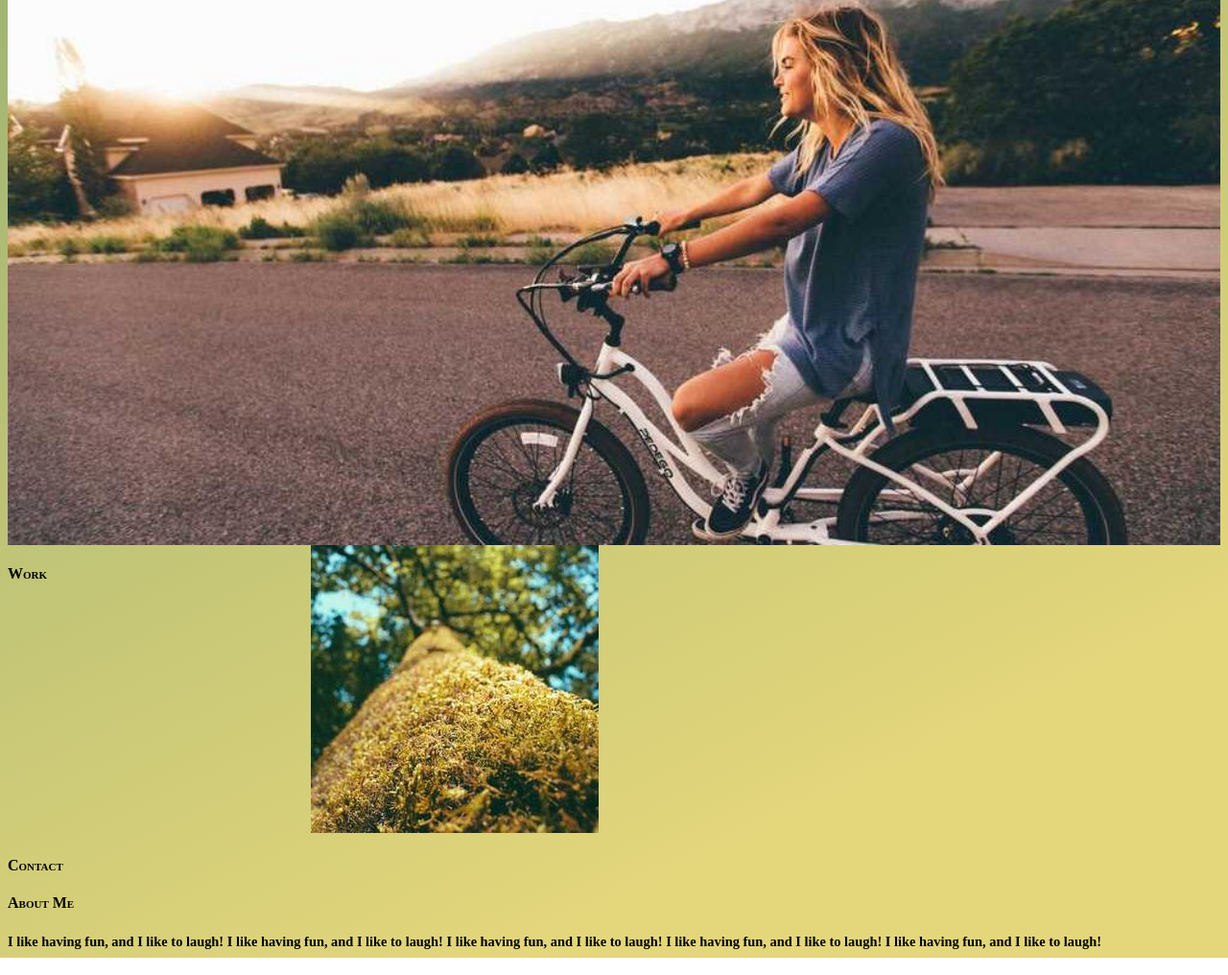
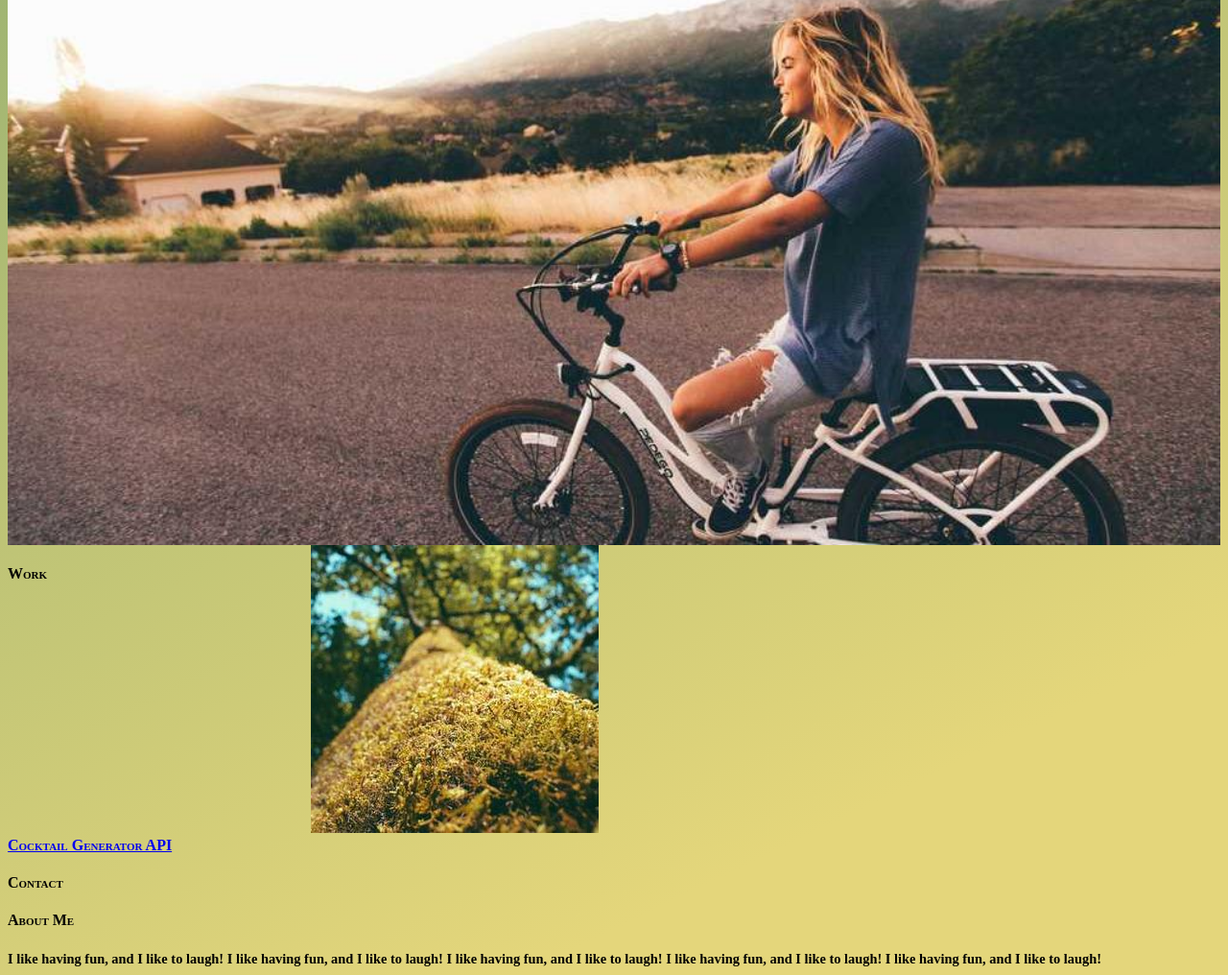
Before and after one commit to Tiny-Tigers/personalsite, a plain HTML site: page index.html in a window 1280 px wide. Shown: the part 152-1168 px from the top of the page at 96% size. Drawn offline with Linux system fonts and the light colour scheme.

Commit message:
group project

```diff
--- a/index.html
+++ b/index.html
@@ -30,6 +30,7 @@
                 <img src="./assets/images/work3.jpeg" alt="wooden toys" />
             </div>
         </section>
+        <a href="https://wyattdronen.github.io/group-project-1/" target="_blank">Cocktail Generator API</a>
 
         <section id="contact">
             <h4>Contact</h4>
```
